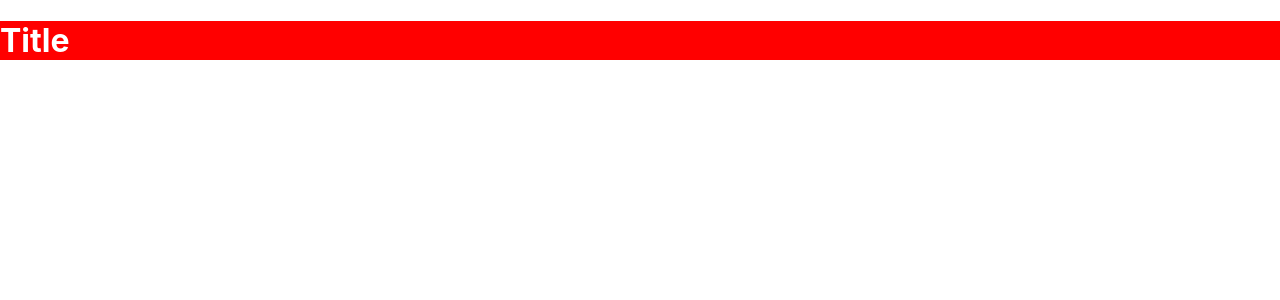
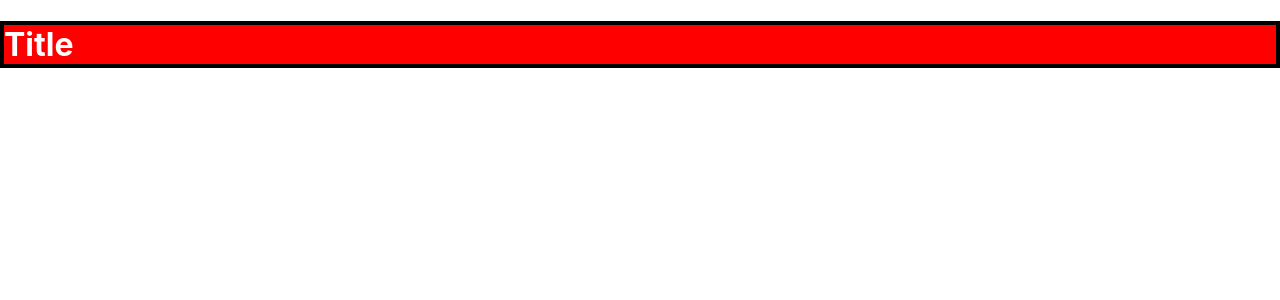
Before and after one commit to josecoego/rich-text, a React (Create React App) app: page / in a window 1280 px wide. Shown: the top 300 px of the page. Built offline with nearby package versions, Linux system fonts and the light colour scheme.

Commit message:
added link styles url

```diff
--- /dev/null
+++ b/public/assets/newstyles.css
@@ -0,0 +1,3 @@
+.newborder {
+    border: 4px solid black;
+}
--- a/src/App.tsx
+++ b/src/App.tsx
@@ -21,8 +21,9 @@ const processingInstructions = [
 function App() {
   return (
     <CustomComponent
-      html={"<h1>Title</h1>"}
+      html={"<h1 class='newborder'>Title</h1>"}
       plainCss={["h1 {background-color:red}", "h1 {color:white}"]}
+      stylesheetLinks={["/assets/newstyles.css"]}
       proccessingInstructions={processingInstructions}
     />
   );
--- a/src/components/CutomComponent.tsx
+++ b/src/components/CutomComponent.tsx
@@ -8,7 +8,7 @@ type CustomComponentProps = {
   scriptsUrls?: string[];
   proccessingInstructions?: any[];
   plainCss?: string[];
-  cssUrls?: string[];
+  stylesheetLinks?: string[];
   config?: { isValidNode: boolean };
 };
 
@@ -22,22 +22,38 @@ const CustomComponent = (props: CustomComponentProps): JSX.Element => {
     scriptsUrls,
     proccessingInstructions,
     plainCss,
-    cssUrls,
+    stylesheetLinks,
     config,
   } = props;
   const isValidNode = () => {
     return config?.isValidNode ?? true;
   };
 
-  useLayoutEffect(() => {}, []);
+  useLayoutEffect(() => {
+    //create links to css on head.
+    const linkElements = stylesheetLinks?.map((link) => {
+      const linkElement = document.createElement("link");
+      linkElement.href = link;
+      linkElement.rel = "stylesheet";
+      return linkElement;
+    });
+    linkElements?.forEach((linkElement) => {
+      document.head.appendChild(linkElement);
+    });
+    return () => {
+      linkElements?.forEach((linkElement) => {
+        document.head.removeChild(linkElement);
+      });
+    };
+  }, []);
+
+  if (!html) return <div>NO HTML RECEIVED</div>;
+
   const OutputElment = htmlToReactParser.parseWithInstructions(
     html,
     isValidNode,
     proccessingInstructions
   );
-
-  if (!html) return <div>NO HTML RECEIVED</div>;
-  console.log("plaincssss", plainCss);
 
   return (
     <>
```
